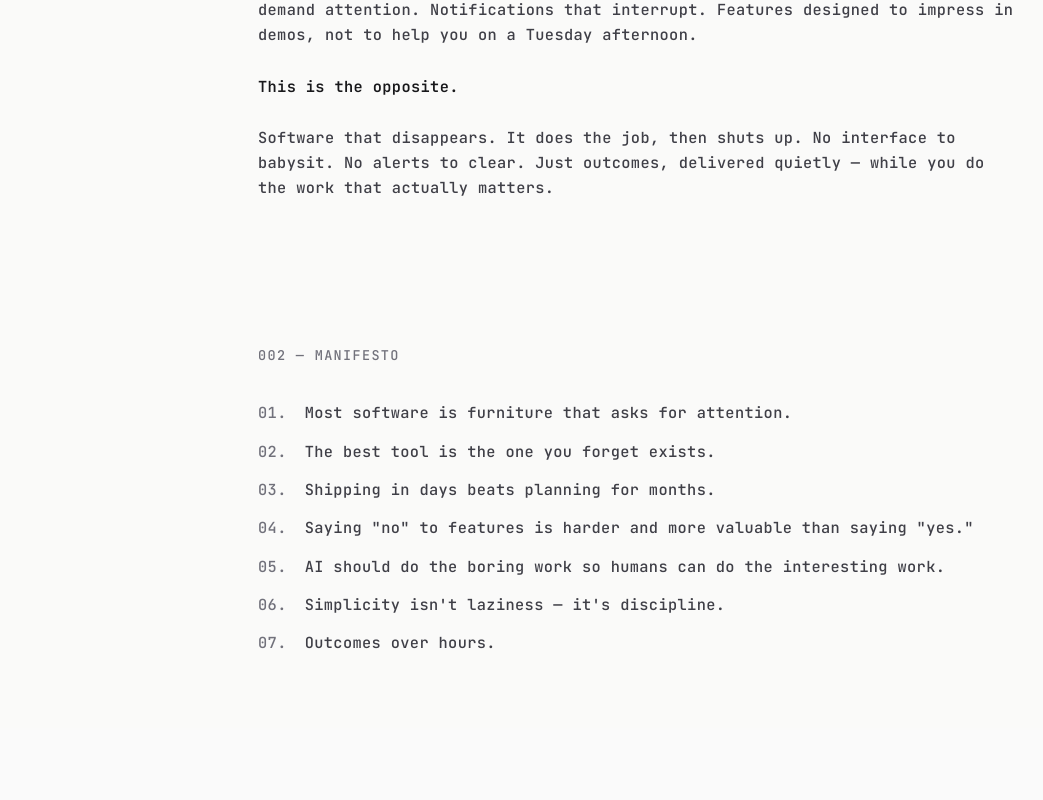
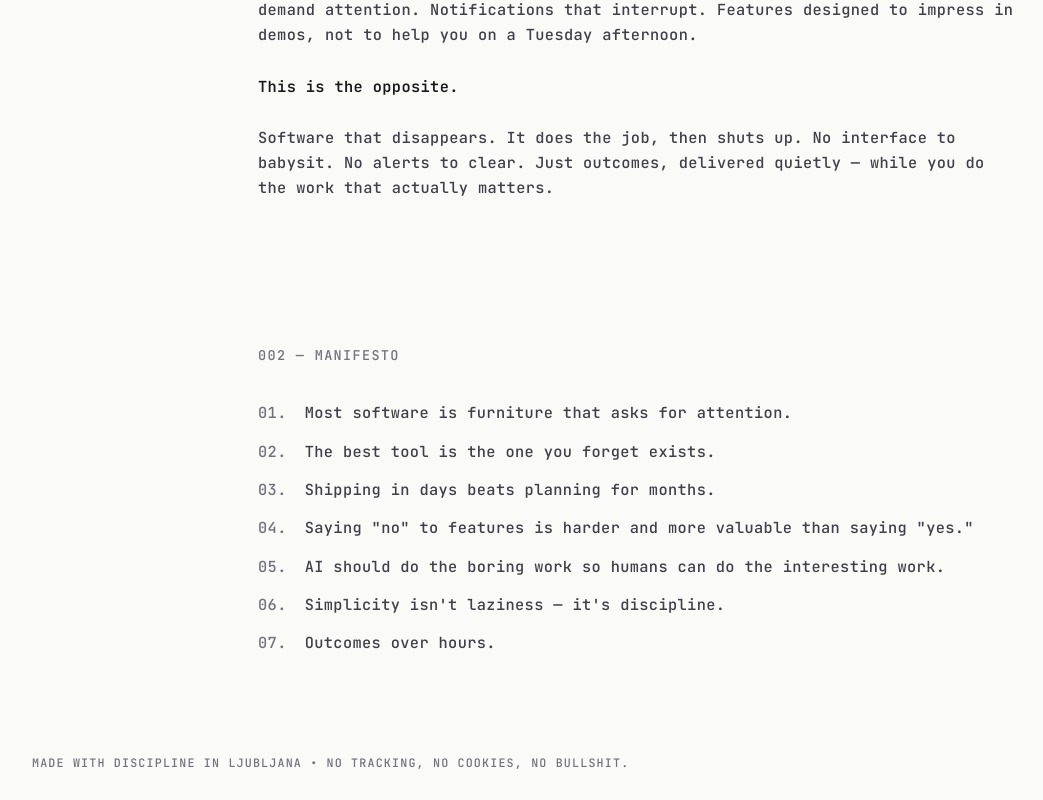
Before and after one commit to JanKosutnik/Kosutnik, a Next.js app: page / in a window 1280 px wide. Shown: the part 342-1142 px from the top of the page, without its empty margins (4-1047 px from the left). Before the commit the page ends 1070 px from the top, so only its background shows below. Built offline with nearby package versions, Linux system fonts and the light colour scheme.

Commit message:
Add footer

```diff
--- a/app/page.tsx
+++ b/app/page.tsx
@@ -88,6 +88,10 @@ export default function Home() {
         </section>
       </main>
 
+      <footer className="px-8 py-6 text-[0.65rem] tracking-widest uppercase text-zinc-500">
+        Made with discipline in Ljubljana • No tracking, no cookies, no bullshit.
+      </footer>
+
     </div>
   );
 }
```
